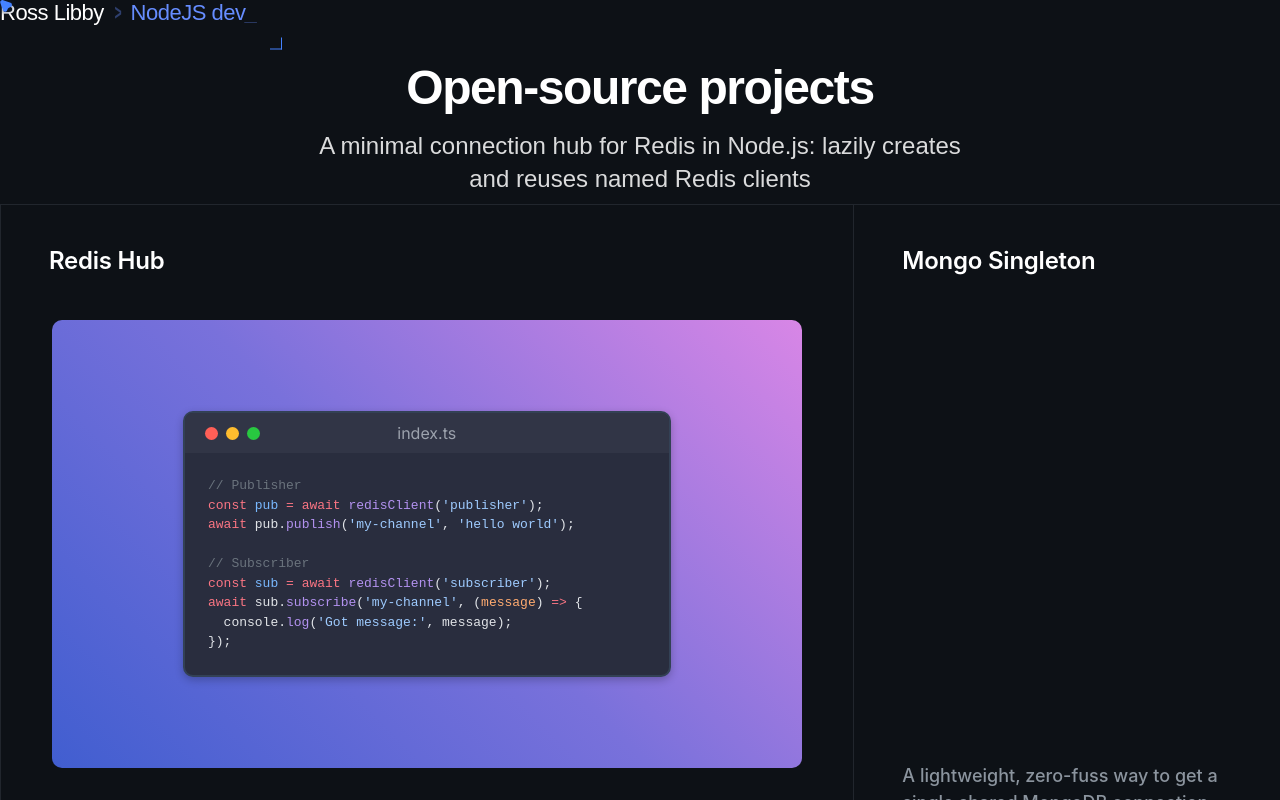
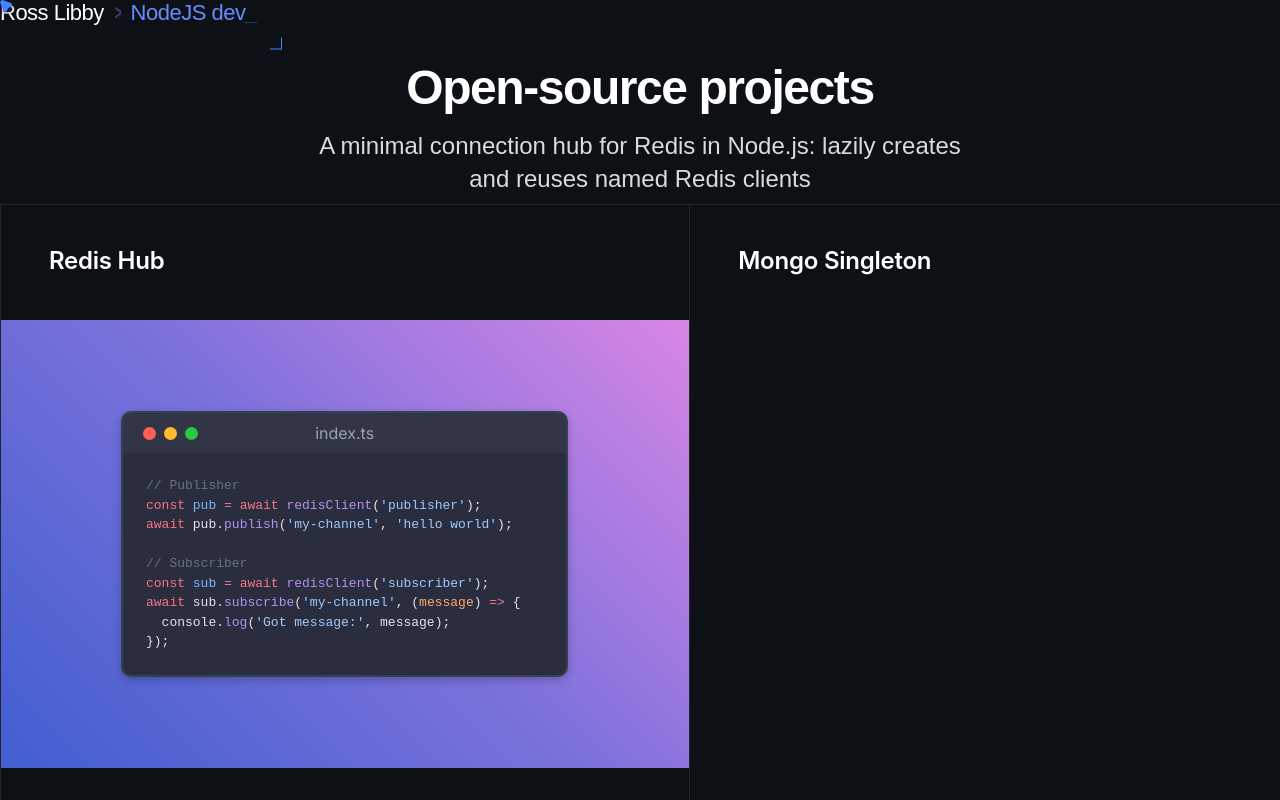
Before and after one commit to rosslibby/rosslibby.com, a Next.js app: page / in a window 1280 px wide. Built offline with nearby package versions, Linux system fonts and the light colour scheme; a web font is replaced by a local one.

Commit message:
styling af

```diff
--- a/src/app/page.module.scss
+++ b/src/app/page.module.scss
@@ -6,6 +6,7 @@
   gap: 2rem;
   flex-direction: column;
   height: 100%;
+  overflow: auto;
   // justify-content: center;
   // padding: 2.5rem;
   width: 100%;
@@ -80,7 +81,7 @@
 .packages {
   display: grid;
   grid-template-columns: repeat(3, 1fr);
-  grid-template-columns: 2fr 1fr;
+  grid-template-columns: 7fr 6fr;
   grid-template-rows: 1fr;
   width: 100%;
 
--- a/src/components/code/code.module.scss
+++ b/src/components/code/code.module.scss
@@ -3,7 +3,7 @@
 .wrapper {
   --prev-bg: transparent;
   background: var(--bg);
-  border-radius: 10px;
+  // border-radius: 10px;
   display: grid;
   grid-template-columns: 100%;
   grid-template-rows: 100%;
@@ -14,6 +14,7 @@
   place-items: center;
   position: relative;
   width: 88%;
+  width: 100%;
 
   /* code frame */
   &[data-theme="nuxt"] {
```
